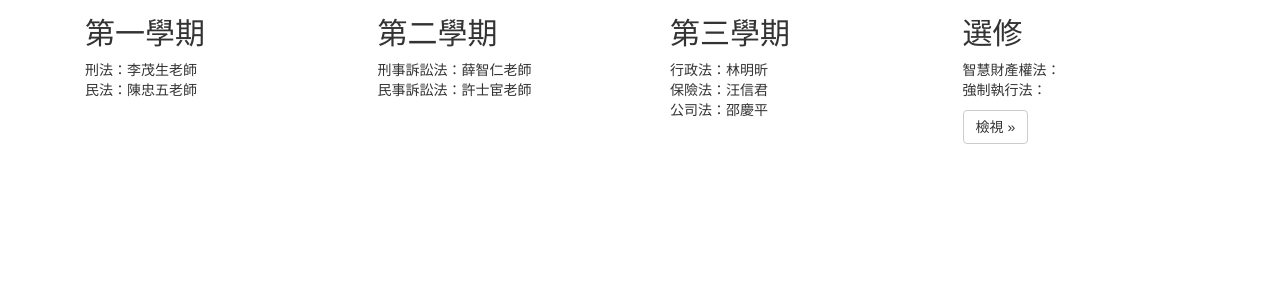
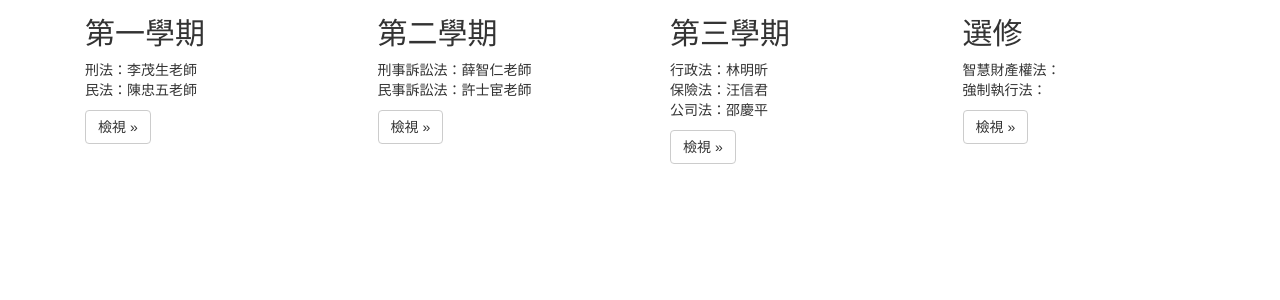
Before and after one commit to maxmilian/ntu_specs_law, a Jekyll site: the page built from index.html, in a window 1280 px wide. Shown: the part 413-713 px from the top of the page. Built offline with Jekyll 4.4.1, drawn with Linux system fonts in a browser that asks for light colours; nearby versions of some CDN libraries.

Commit message:
enable semester1, 2, 3 link

```diff
--- a/index.html
+++ b/index.html
@@ -21,6 +21,7 @@
         刑法：李茂生老師<br/>
         民法：陳忠五老師
       </p>
+      <p><a class="btn btn-default" href="/ntu_specs_law/semester1" role="button">檢視 &raquo;</a></p>
     </div>
     <div class="col-md-3">
       <h2>第二學期</h2>
@@ -28,6 +29,7 @@
         刑事訴訟法：薛智仁老師<br/>
         民事訴訟法：許士宦老師
       </p>
+      <p><a class="btn btn-default" href="/ntu_specs_law/semester2" role="button">檢視 &raquo;</a></p>
    </div>
     <div class="col-md-3">
       <h2>第三學期</h2>
@@ -36,7 +38,7 @@
         保險法：汪信君<br/>
         公司法：邵慶平
       </p>
-      <p><!--a class="btn btn-default" href="/ntu_specs_law/semester3" role="button">檢視 &raquo;</a--></p>
+      <p><a class="btn btn-default" href="/ntu_specs_law/semester3" role="button">檢視 &raquo;</a></p>
     </div>
     <div class="col-md-3">
       <h2>選修</h2>
```
